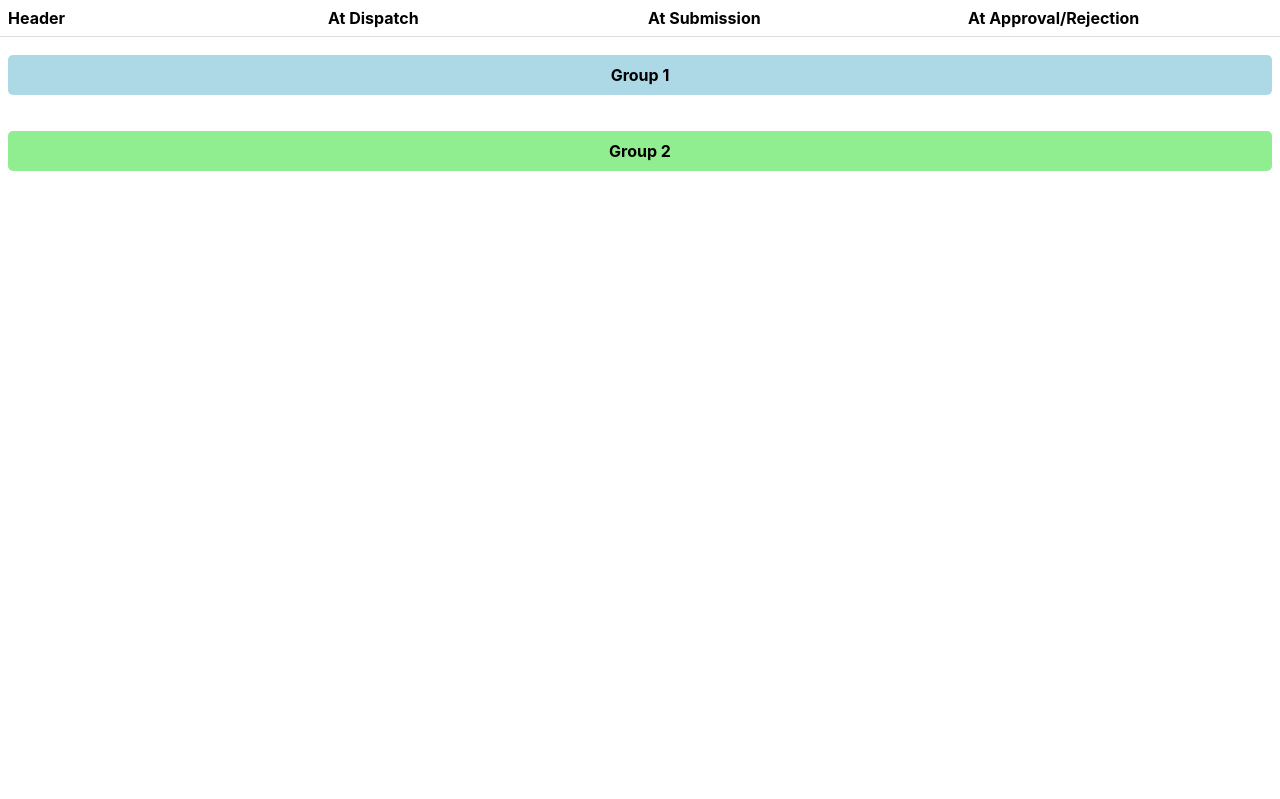
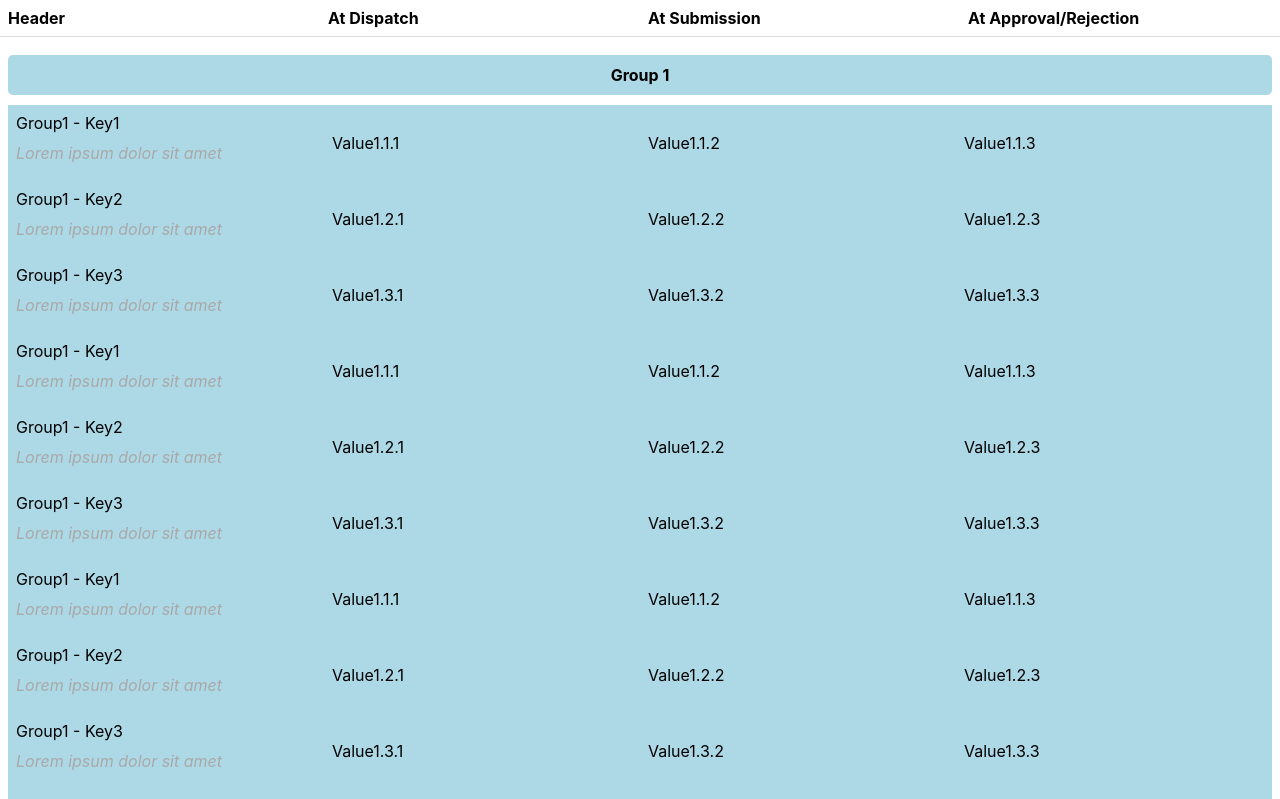
Before and after one commit to h4rkon/tracker, a React (Create React App) app: page / in a window 1280 px wide. Shown: the top 799 px of the page. Built offline with nearby package versions, Linux system fonts and the light colour scheme.

Commit message:
cells are editable

```diff
--- /dev/null
+++ b/src/EditableCell.tsx
@@ -0,0 +1,40 @@
+import React, { useState } from 'react';
+
+type EditableCellProps = {
+  value: string;
+  onValueChange: (newValue: string) => void;
+};
+
+const EditableCell: React.FC<EditableCellProps> = ({ value, onValueChange }) => {
+  const [isEditing, setIsEditing] = useState(false);
+  const [inputValue, setInputValue] = useState(value);
+
+  const handleInputChange = (event: React.ChangeEvent<HTMLInputElement>) => {
+    setInputValue(event.target.value);
+  };
+
+  const handleBlur = () => {
+    setIsEditing(false);
+    onValueChange(inputValue);
+  };
+
+  const handleFocus = (event: React.FocusEvent<HTMLInputElement>) => {
+    event.target.select();
+  };
+
+  return isEditing ? (
+    <input
+      className="editable-cell-input"
+      type="text"
+      value={inputValue}
+      onChange={handleInputChange}
+      onBlur={handleBlur}
+      onFocus={handleFocus}
+      autoFocus
+    />
+  ) : (
+    <div onClick={() => setIsEditing(true)} className='editable-cell-div'>{value}</div>
+  );
+};
+
+export default EditableCell;
--- a/src/GridView.css
+++ b/src/GridView.css
@@ -113,3 +113,14 @@
 .table-container tbody tr:nth-child(even) .Collapsible__trigger {
     background-color: lightgreen;
 }
+
+.editable-cell-input {
+    width: 100%;
+    border: none;
+    background-color: transparent;
+    padding: 8px;
+}
+
+.editable-cell-div {
+    cursor: pointer;
+}
--- a/src/GridView.tsx
+++ b/src/GridView.tsx
@@ -1,6 +1,7 @@
 import React from 'react';
 import './GridView.css'; // Assuming you have a CSS file for styles
 import Collapsible from 'react-collapsible';
+import EditableCell from './EditableCell';
 
 
 const GridView = () => {
@@ -49,7 +50,7 @@ const GridView = () => {
           {data_new.map((group, index) => (
             <tr>
               <td colSpan={4}>
-                <Collapsible key={index} trigger={group.group.name}>
+                <Collapsible key={index} trigger={group.group.name} open={true}>
                   <div className="collapsible-content">
                     <table>
                       <tbody>
@@ -57,7 +58,9 @@ const GridView = () => {
                           <tr key={index}>
                             <td>{item.key.name}<br /><div className="description">{item.key.description}</div></td>
                             {item.value.map((val, valIndex) => (
-                              <td key={valIndex}>{val}</td>
+                              <td key={valIndex}>
+                                <EditableCell value={val} onValueChange={(newValue) => console.log('Value changed to:', newValue)} />
+                              </td>
                             ))}
                           </tr>
                         ))}
```
Lines whose indentation alone changed are shown as unchanged.
